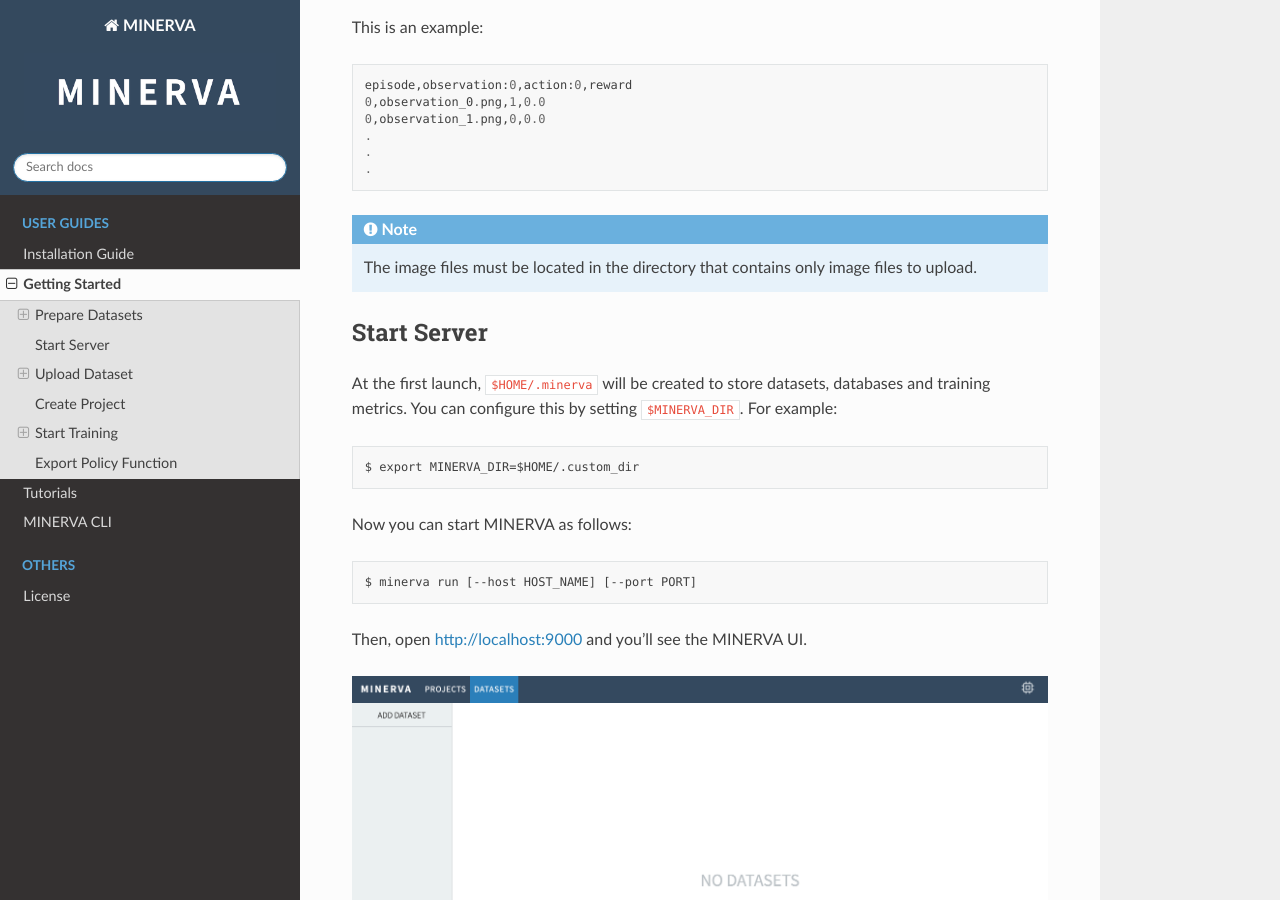
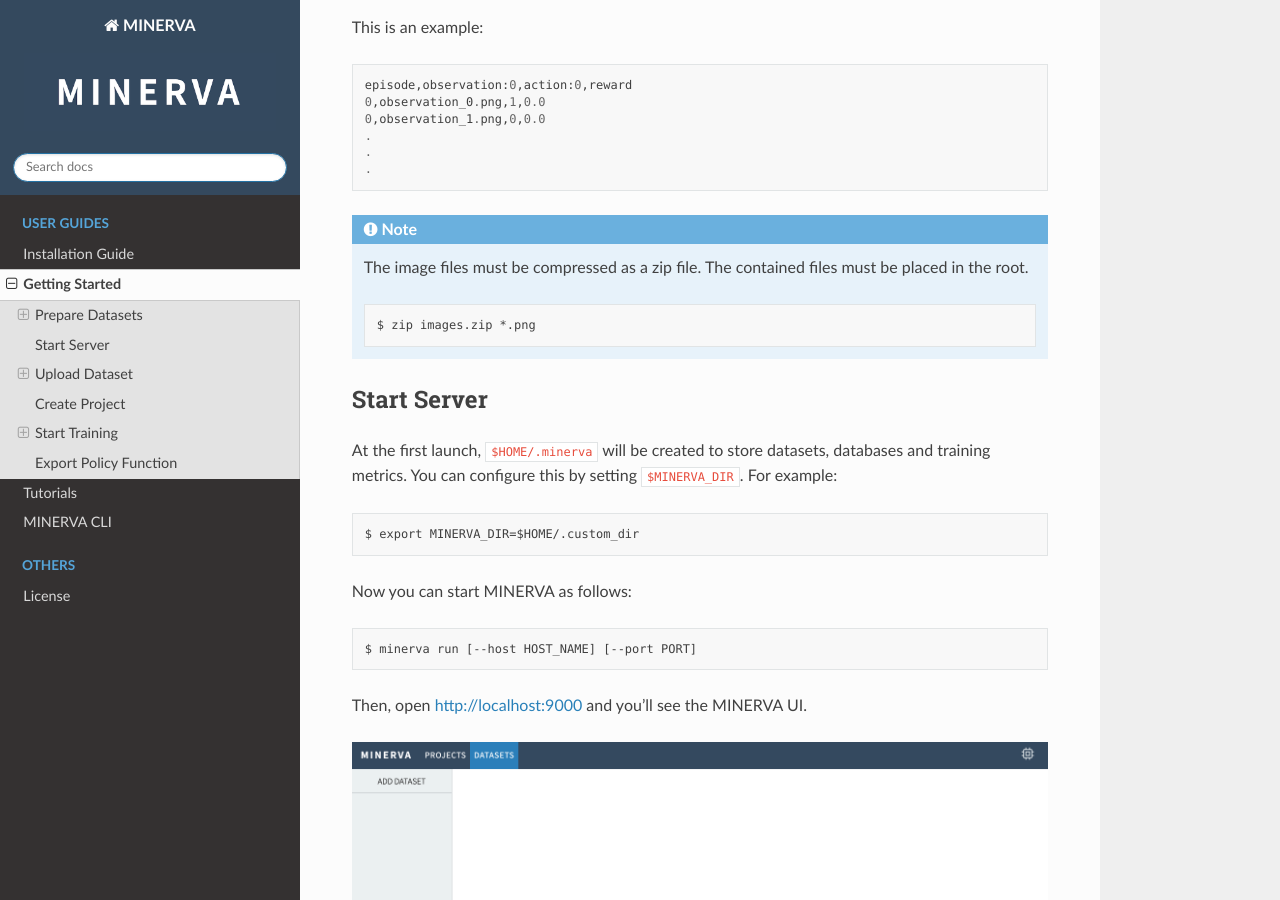
Before and after one commit to takuseno/minerva, a Sphinx documentation site: the page built from docs/getting_started.rst, in a window 1280 px wide and 900 px high, scrolled down 1082 px. Built offline with Sphinx 7.4.7 and the Read the Docs theme 2.0.0, drawn with Linux system fonts in a browser that asks for light colours; some of the changed text lies outside the part shown.

Commit message:
Update document

```diff
--- a/docs/getting_started.rst
+++ b/docs/getting_started.rst
@@ -66,7 +66,11 @@
 
 .. note::
 
-  The image files must be located in the directory that contains only image files to upload.
+  The image files must be compressed as a zip file. The contained files must be placed in the root.
+
+  .. code-block::
+
+     $ zip images.zip *.png
 
 Start Server
 ------------
@@ -111,7 +115,7 @@
 
 1. Click ``UPLOAD`` button to select the dataset CSV file.
 2. Check ``image observation``.
-3. Click ``UPLOAD IMAGE DIRECTORY`` button to select the directory containing image files.
+3. Click ``UPLOAD ZIPPED IMAGE FILES`` button to select the zip file containing image files.
 4. Click ``SUBMIT`` to upload the dataset.
 
 .. image:: ./assets/image_dataset_dialog.jpg
```
Also changed, not shown: docs/assets/image_dataset_dialog.jpg.
